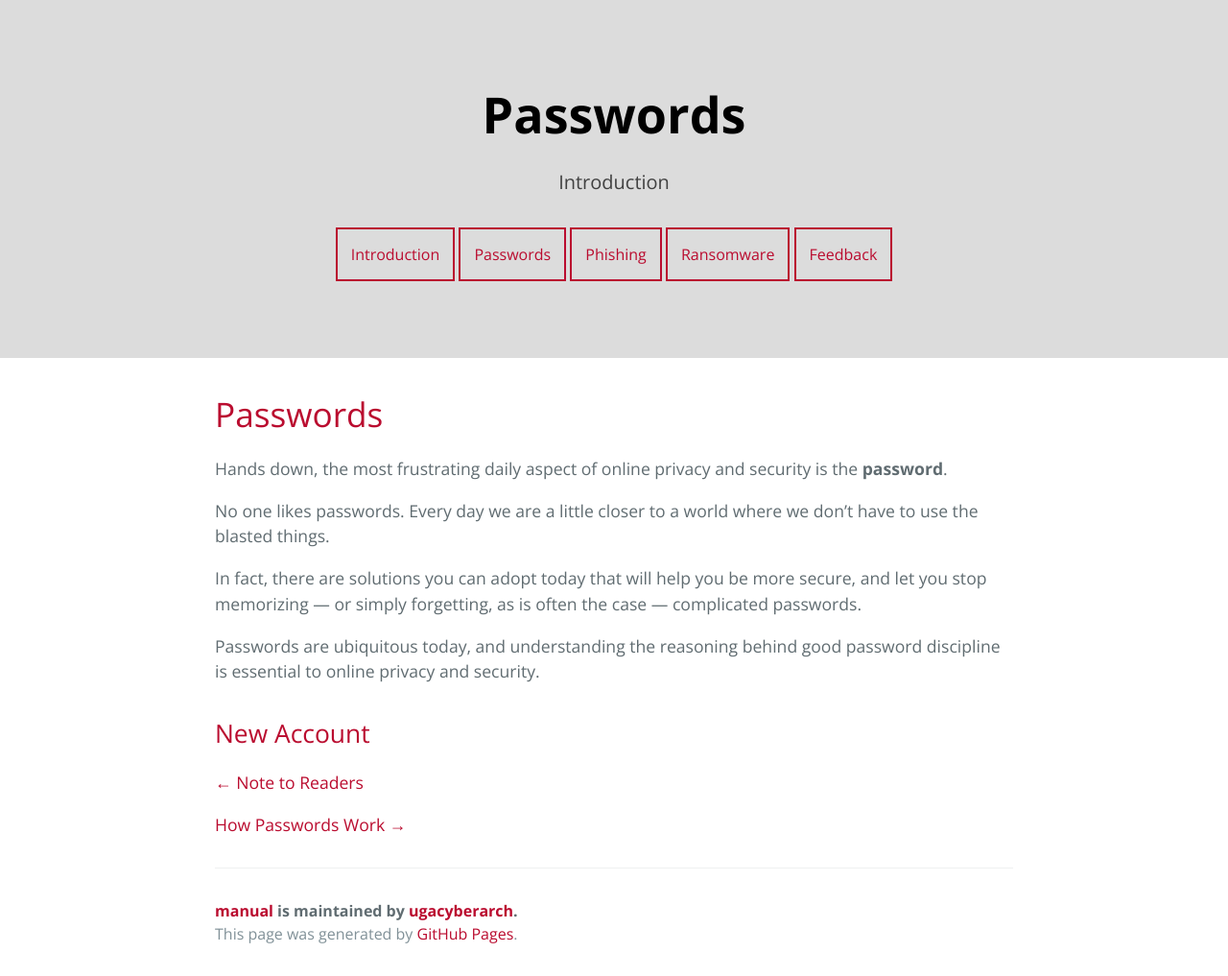
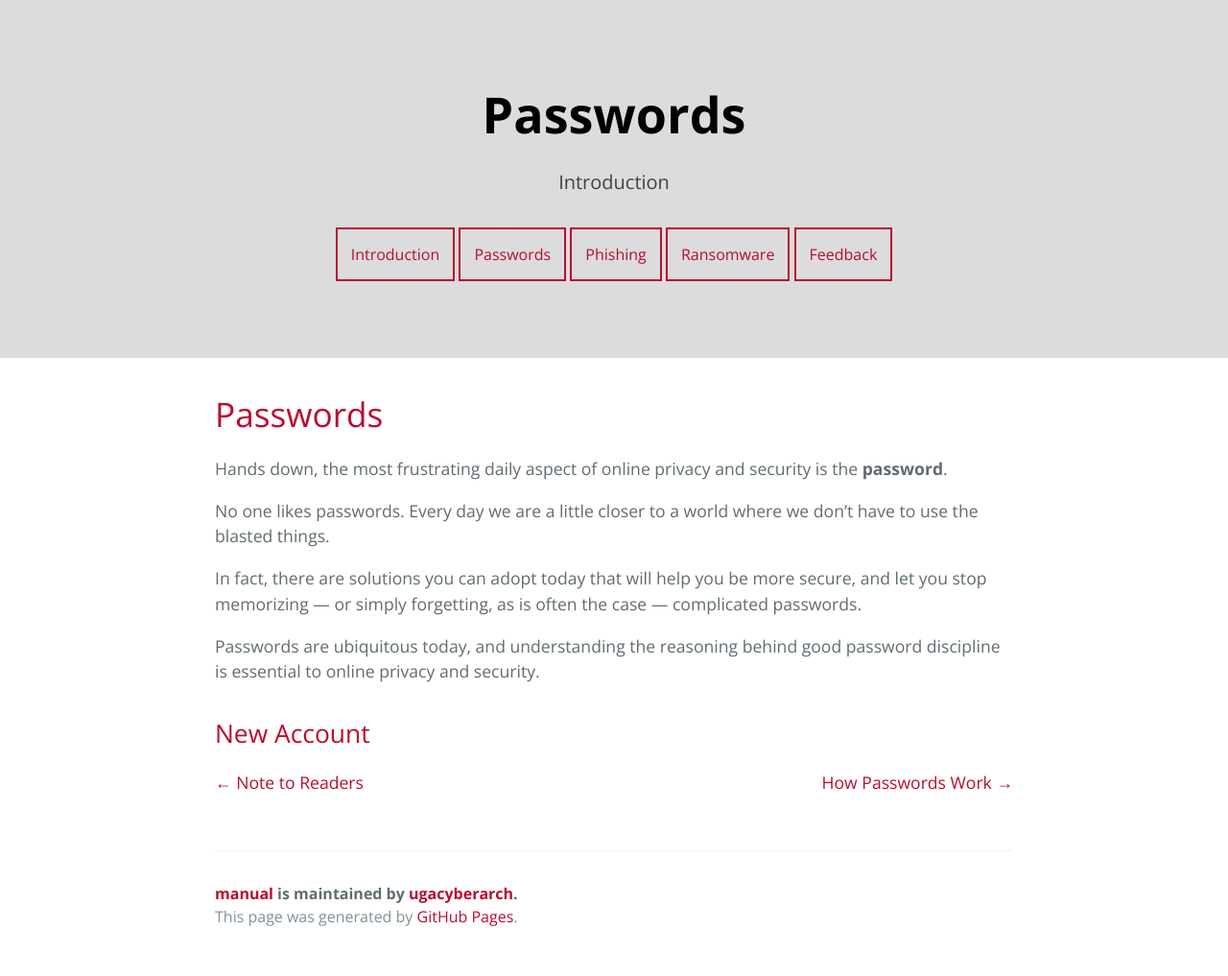
Before and after one commit to ugacyberarch/manual, a Jekyll site: the page built from password_introduction.md, in a window 1280 px wide. Shown: the whole page at 96% size. Built offline with Jekyll 4.4.1, drawn with Linux system fonts in a browser that asks for light colours.

Commit message:
Update password_introduction.md

```diff
--- a/password_introduction.md
+++ b/password_introduction.md
@@ -16,6 +16,12 @@ Passwords are ubiquitous today, and understanding the reasoning behind good pass
 
 ## New Account
 
-[← Note to Readers](./note_to_readers.html "Note to Reader ")
 
-[How Passwords Work →](./how_passwords_work.html "How Passwords Work ")
+ <span style="float:left;">
+<a href="./note_to_readers.html ">← Note to Readers</a>
+  </span>
+ <span style="float:right;">
+  <a href="./how_passwords_work.html ">How Passwords Work →</a>
+  </span>
+<br />
+<br />
```
